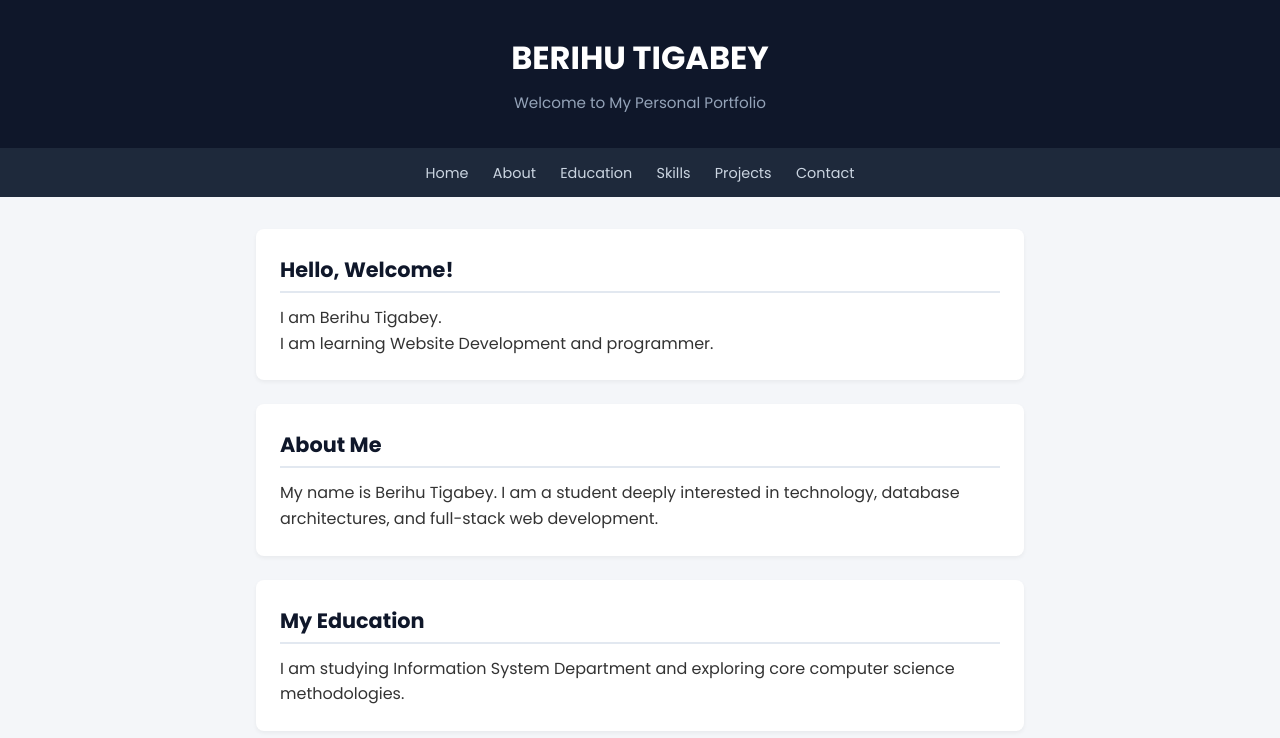
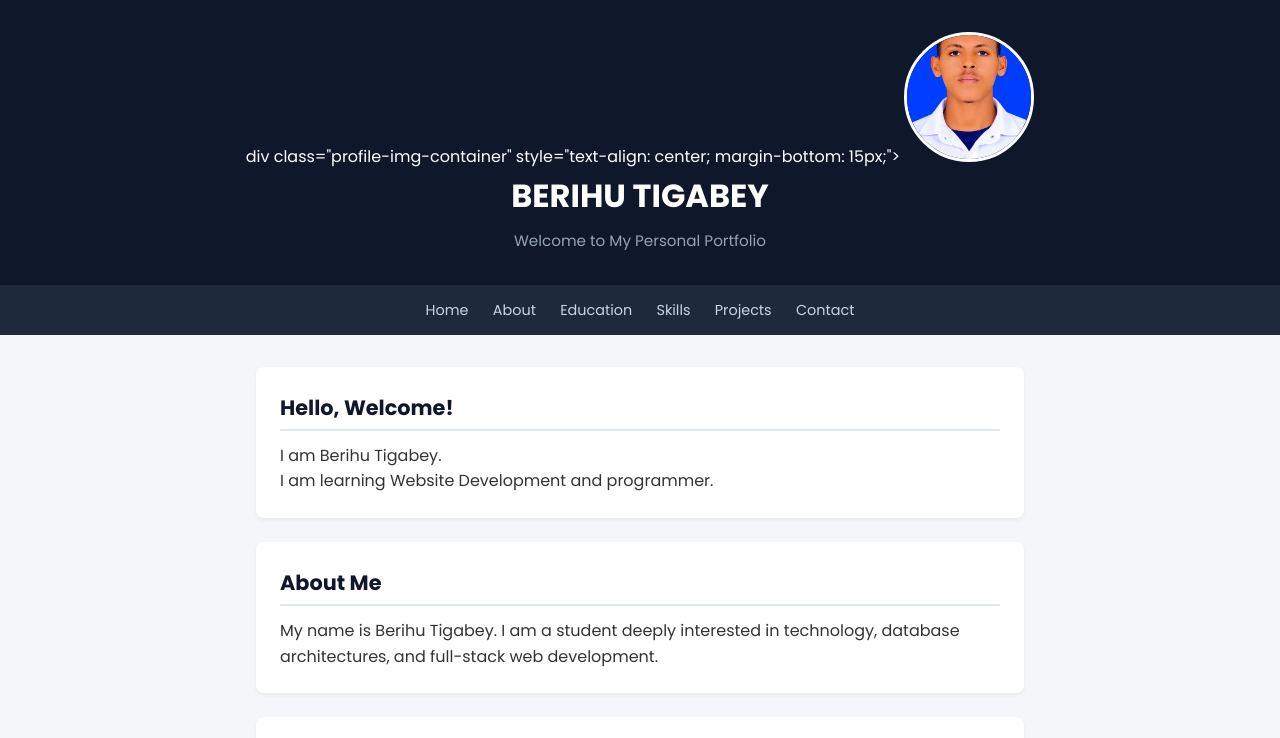
Before and after one commit to berihu292721/My-portfolio-, a plain HTML site: page index.html in a window 1280 px wide. Shown: the top 738 px of the page. Drawn offline with Linux system fonts and the light colour scheme.

Commit message:
Add profile image container to index.html

```diff
--- a/index.html
+++ b/index.html
@@ -310,6 +310,9 @@
 <body>
 
     <header>
+        div class="profile-img-container" style="text-align: center; margin-bottom: 15px;">
+    <img src="1794761989381.jpg"alt="Berihu Tigabey" style="width: 130px; height: 130px; border-radius: 50%; object-fit: cover; border: 3px solid #fff;">
+</div>
         <h1>BERIHU TIGABEY</h1>
         <p>Welcome to My Personal Portfolio</p>
     </header>
```
